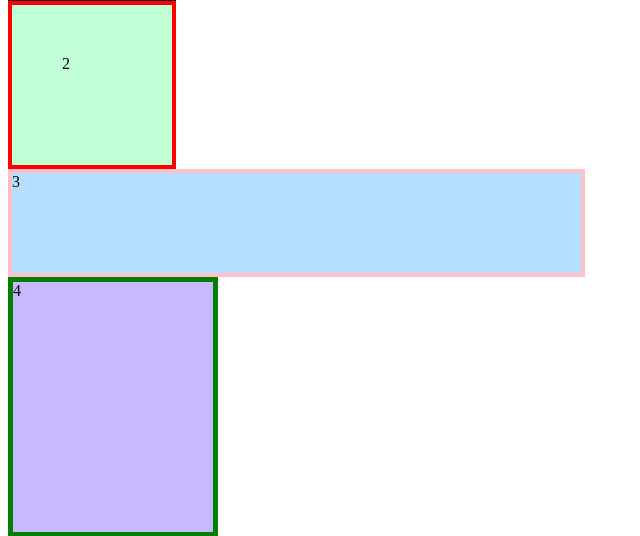
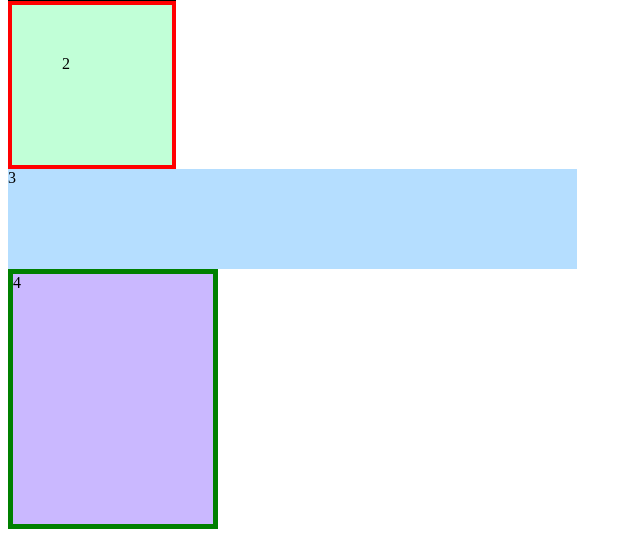
Before and after one commit to Barbadosas89/CODEACADEMY, a PHP site: page / in a window 1280 px wide. Shown: the part 175-711 px from the top of the page, without its empty margins (0-640 px from the left). Run offline with PHP 8.4, Linux system fonts and the light colour scheme.

Commit message:
Update master.css

```diff
--- a/CodeAcademy/classworks/14.09.2021/14.09.2021-1/styles/master.css
+++ b/CodeAcademy/classworks/14.09.2021/14.09.2021-1/styles/master.css
@@ -22,7 +22,7 @@
   width: 45%;
   height: 100px;
   background: #B5DEFF;
-  border: 4px solid pink
+
 }
 
 .box-4 {
```
